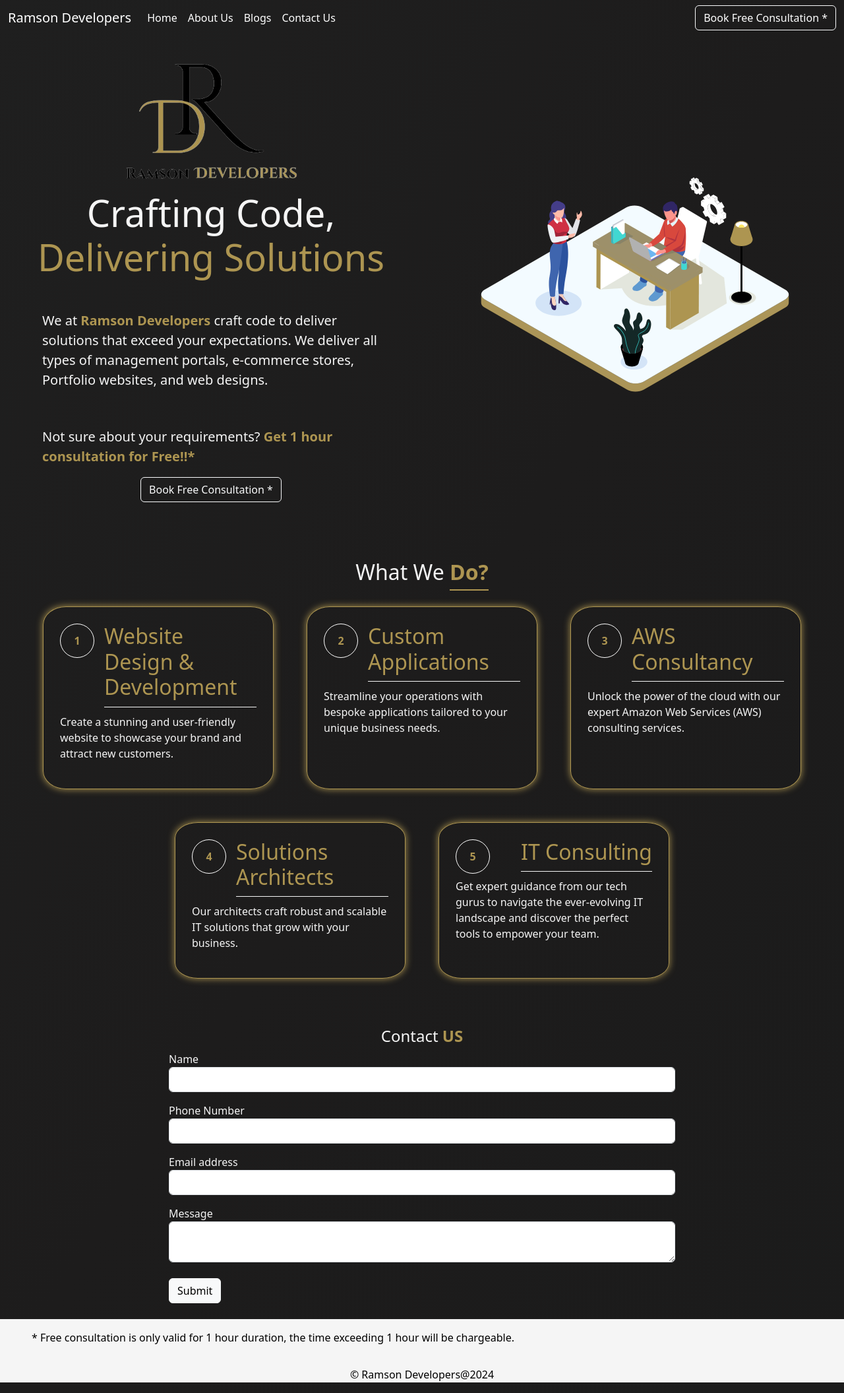
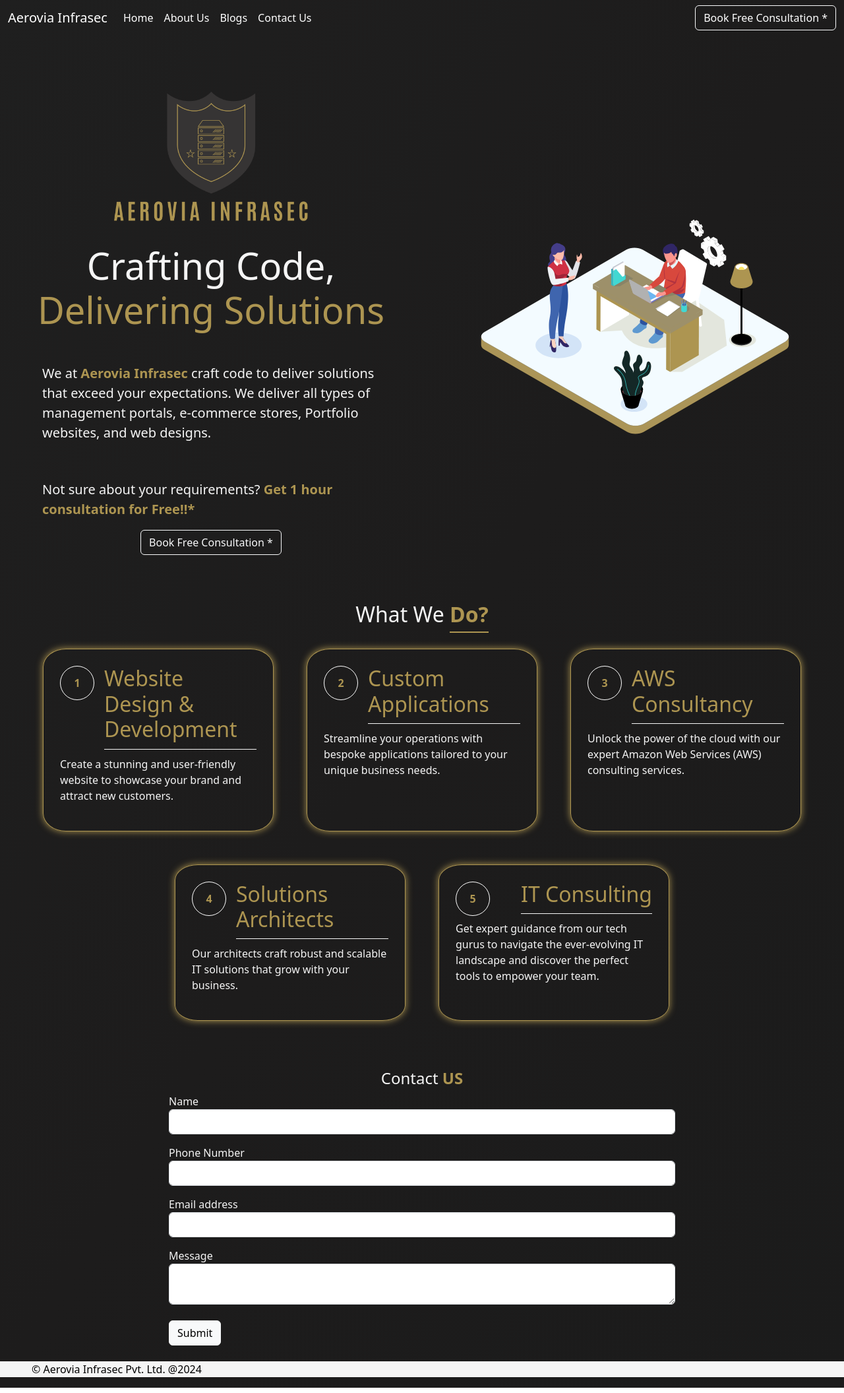
Before and after one commit to AyushAher/ramson-developers-ui, a React (Vite) app: page / in a window 1280 px wide. Shown: the whole page at 66% size. Built offline with nearby package versions, Linux system fonts and the light colour scheme.

Commit message:
Update project branding and contact information; change title, email, and footer details to reflect new company name

```diff
--- a/index.html
+++ b/index.html
@@ -11,7 +11,7 @@
       crossorigin="anonymous"
       referrerpolicy="no-referrer"
     />
-    <title>Ramson Developers</title>
+    <title>Aerovia Infrasec</title>
     <link rel="shortcut icon" href="/logo-no-bg.png" type="image/x-icon" />
   </head>
   <body>
--- a/src/ContactUs.tsx
+++ b/src/ContactUs.tsx
@@ -57,7 +57,7 @@
           </div>
           <div className="my-4">
             <a
-              href="mailto:ayushaher118@gmail.com"
+              href="mailto:info@aerovia.co.in"
               className="btn btn-light"
             >
               Submit
--- a/src/Footer.tsx
+++ b/src/Footer.tsx
@@ -2,11 +2,7 @@
   return (
     <>
       <footer>
-        <p className="py-3 px-5">
-          * Free consultation is only valid for 1 hour duration, the time
-          exceeding 1 hour will be chargeable.
-        </p>
-        <p className="px-5 text-center">&#169; Ramson Developers@2024</p>
+        <p className="px-5">&#169; Aerovia Infrasec Pvt. Ltd. @2024</p>
       </footer>
     </>
   );
--- a/src/HeroSection.tsx
+++ b/src/HeroSection.tsx
@@ -9,7 +9,7 @@
             <span> Delivering Solutions</span>
           </h2>
           <p className="theme-color">
-            We at <span className="fw-bold">Ramson Developers</span> craft code
+            We at <span className="fw-bold">Aerovia Infrasec</span> craft code
             to deliver solutions that exceed your expectations. We deliver all
             types of management portals, e-commerce stores, Portfolio websites,
             and web designs.
@@ -20,8 +20,8 @@
             <span className="fw-bold">Get 1 hour consultation for Free!!*</span>
           </p>
           <a
-            href="mailto:ayushaher118@gmail.com"
-            className="btn btn-outline-light"
+            href="mailto:info@aerovia.co.in"
+            className="btn btn-outline-light  navbar-action"
           >
             Book Free Consultation *
           </a>
--- a/src/Navbar.tsx
+++ b/src/Navbar.tsx
@@ -4,7 +4,7 @@
       <nav className="navbar navbar-expand-lg">
         <div className="container-fluid">
           <a className="navbar-brand" href="/">
-            Ramson Developers
+            Aerovia Infrasec
           </a>
           <div className="collapse navbar-collapse" id="navbarSupportedContent">
             <ul className="navbar-nav me-auto mb-2 mb-lg-0">
@@ -35,8 +35,8 @@
             </ul>
 
             <a
-              href="mailto:ayushaher118@gmail.com"
-              className="btn btn-outline-light"
+              href="mailto:info@aerovia.co.in"
+              className="btn btn-outline-light navbar-action"
             >
               Book Free Consultation *
             </a>
--- a/src/assets/Styles/index.css
+++ b/src/assets/Styles/index.css
@@ -1,6 +1,7 @@
 :root {
   --golden-color: #ad9551;
 }
+
 * {
   box-sizing: border-box;
   margin: 0;
@@ -22,6 +23,17 @@
   top: 2px;
 }
 
+.nav-link:hover,
+.navbar-brand:hover {
+  color: var(--golden-color);
+}
+
+.navbar-action:hover {
+  background-color: var(--golden-color);
+  color: white;
+  border: #1b1b1b;
+}
+
 .navbar a {
   color: white;
 }
@@ -36,16 +48,21 @@
     align-items: center;
   }
 }
+
 .theme-color {
   color: whitesmoke;
 }
 
-.theme-color > span {
+.theme-color>span {
   color: var(--golden-color);
+}
+.hero-section {
+  margin-top: 4rem;
 }
 
 .hero-section h2 {
   font-size: 3.5rem;
+  margin-top: 2rem;
   text-align: center;
 }
 
@@ -65,7 +82,8 @@
 .what-we-do h4 {
   font-size: 2rem;
 }
-.what-we-do h4 > span {
+
+.what-we-do h4>span {
   padding-bottom: 5px;
   border-bottom: 2px solid;
 }
@@ -73,7 +91,8 @@
 .what-we-do h6 {
   font-size: 1.5rem;
 }
-.what-we-do h4 > span {
+
+.what-we-do h4>span {
   padding-bottom: 5px;
   border-bottom: 2px solid;
 }
@@ -84,6 +103,7 @@
   justify-content: center;
   align-self: center;
 }
+
 .cards-layout .custom-card {
   width: 350px;
   margin: 25px;
@@ -92,12 +112,14 @@
   border-radius: 10%;
   animation: glow 2s infinite alternate;
 }
+
 .cards-layout .custom-card h4 {
   padding-bottom: 10px;
   margin-bottom: 10px;
   color: var(--golden-color);
   border-bottom: 1px solid whitesmoke;
 }
+
 .cards-layout .custom-card .card-number {
   width: 50px;
   height: 50px;
@@ -117,33 +139,43 @@
   0% {
     box-shadow: 0 0 12px 0 var(--golden-color);
   }
+
   10% {
     box-shadow: 0 0 10px 0 var(--golden-color);
   }
+
   20% {
     box-shadow: 0 0 8px 0 var(--golden-color);
   }
+
   30% {
     box-shadow: 0 0 6px 0 var(--golden-color);
   }
+
   40% {
     box-shadow: 0 0 4px 0 var(--golden-color);
   }
+
   50% {
     box-shadow: 0 0 2px 0 var(--golden-color);
   }
+
   60% {
     box-shadow: 0 0 4px 0 var(--golden-color);
   }
+
   70% {
     box-shadow: 0 0 6px 0 var(--golden-color);
   }
+
   80% {
     box-shadow: 0 0 8px 0 var(--golden-color);
   }
+
   90% {
     box-shadow: 0 0 10px 0 var(--golden-color);
   }
+
   100% {
     box-shadow: 0 0 12px 0 var(--golden-color);
   }
@@ -156,6 +188,7 @@
   width: 60%;
   margin: auto;
 }
+
 /* Contact Form */
 
 /* Footer */
@@ -172,6 +205,7 @@
 footer .social-link {
   font-size: 2rem;
 }
+
 /* Footer */
 
 @media (max-width: 700px) {
@@ -189,7 +223,7 @@
 
   .hero-section h2 {
     font-size: 1.5rem;
-    text-align: justify;
+    text-align: center;
   }
 
   .hero-section p {
```
Also changed, not shown: public/logo-no-bg.png, 1 other file (tests, documents, lock files or other folders).
